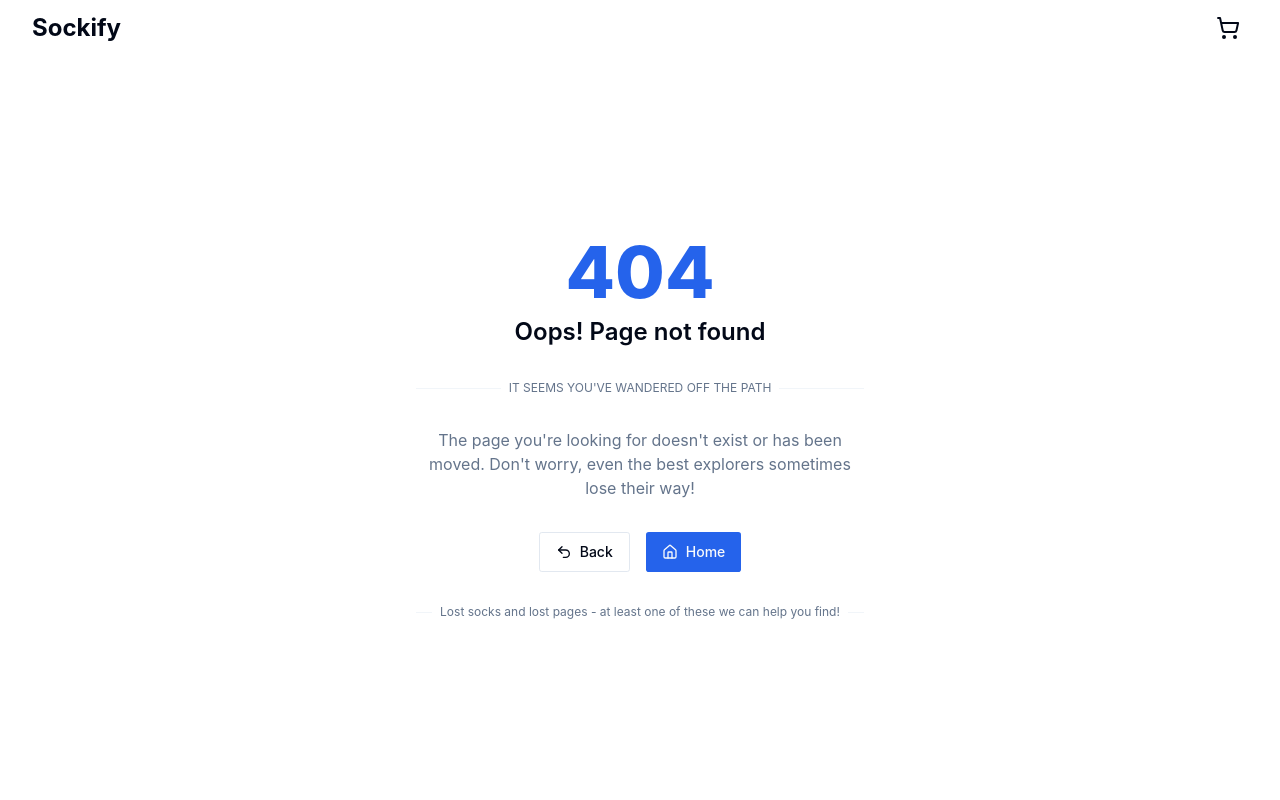
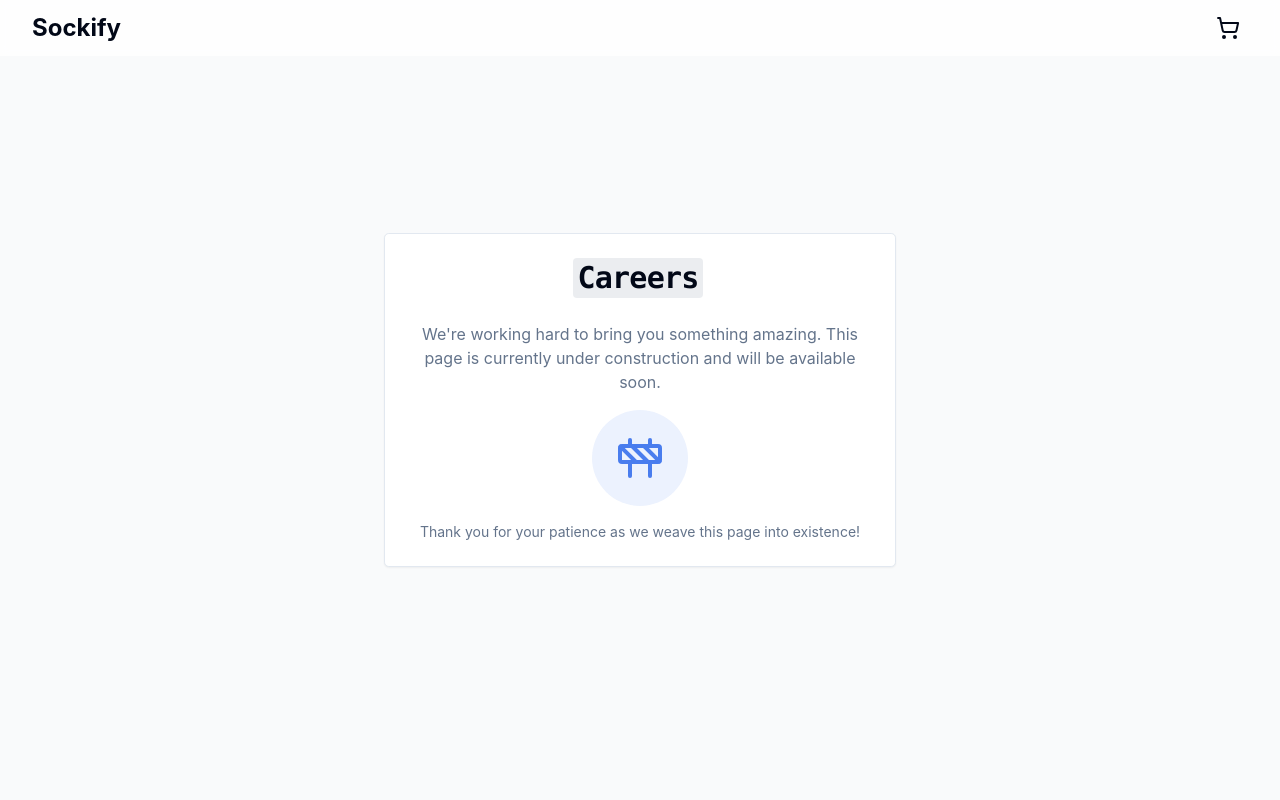
Before and after one commit to sockify/sockify, a React (Vite) app in the folder web-client/: page /careers in a window 1280 px wide. Shown: the top 800 px of the page. Built offline with nearby package versions, Linux system fonts and the light colour scheme.

Commit message:
feat: adds a UnderConstruction component and creates dummy routes

```diff
--- a/web-client/src/components/AdminNavbar.tsx
+++ b/web-client/src/components/AdminNavbar.tsx
@@ -8,7 +8,15 @@ import {
 } from "@/components/ui/dropdown-menu";
 import { useAuth } from "@/context/AuthContext";
 import { PROJECT_GITHUB_URL } from "@/shared/constants";
-import { Cloud, Github, LifeBuoy, LogOut, Settings, User } from "lucide-react";
+import {
+  Cloud,
+  Github,
+  LifeBuoy,
+  LogOut,
+  Settings,
+  User,
+  Users,
+} from "lucide-react";
 import { Link } from "react-router-dom";
 
 import NavLink from "./NavLink";
@@ -53,6 +61,12 @@ export default function AdminNavbar() {
               <DropdownMenuSeparator />
 
               <DropdownMenuItem asChild>
+                <Link to="/admin/team">
+                  <Users className="mr-2 h-4 w-4" />
+                  <span>Team</span>
+                </Link>
+              </DropdownMenuItem>
+              <DropdownMenuItem asChild>
                 <a href={PROJECT_GITHUB_URL} target="_blank">
                   <Github className="mr-2 h-4 w-4" />
                   <span>GitHub</span>
--- a/web-client/src/components/Footer.tsx
+++ b/web-client/src/components/Footer.tsx
@@ -78,17 +78,17 @@ export default function Footer() {
             <h3 className="mb-4 text-lg font-semibold text-white">Company</h3>
             <ul className="space-y-2">
               <li>
-                <Link to="#" className="hover:text-white">
+                <Link to="/about-us" className="hover:text-white">
                   About us
                 </Link>
               </li>
               <li>
-                <Link to="#" className="hover:text-white">
+                <Link to="/careers" className="hover:text-white">
                   Careers
                 </Link>
               </li>
               <li>
-                <Link to="#" className="hover:text-white">
+                <Link to="/support" className="hover:text-white">
                   Support
                 </Link>
               </li>
@@ -136,10 +136,10 @@ export default function Footer() {
         <div className="mt-8 border-t border-gray-300 pt-8 text-center text-sm">
           <p>Sockify &copy; {new Date().getFullYear()}. All rights reserved.</p>
           <div className="mt-2 space-x-4">
-            <Link to="#" className="hover:text-white">
+            <Link to="/privacy-policy" className="hover:text-white">
               Privacy policy
             </Link>
-            <Link to="#" className="hover:text-white">
+            <Link to="/terms-of-service" className="hover:text-white">
               Terms of service
             </Link>
           </div>
--- a/web-client/src/components/NotFound.tsx
+++ b/web-client/src/components/NotFound.tsx
@@ -12,9 +12,7 @@ export default function NotFound() {
   const homePath = isAuthenticated && isAdminPath ? "/admin/home" : "/home";
 
   return (
-    <section
-      className={`flex min-h-[calc(100vh-var(--navbar-height))] items-center justify-center bg-background px-4`}
-    >
+    <section className="flex min-h-[calc(100vh-var(--navbar-height))] items-center justify-center bg-background px-4">
       <div className="w-full max-w-md space-y-8 text-center">
         <header className="space-y-2">
           <h1 className="text-7xl font-extrabold text-primary">404</h1>
--- /dev/null
+++ b/web-client/src/components/UnderConstruction.tsx
@@ -0,0 +1,41 @@
+import { Card, CardContent, CardHeader, CardTitle } from "@/components/ui/card";
+import { Construction } from "lucide-react";
+
+interface UnderConstructionProps {
+  pageName: string;
+}
+
+export default function UnderConstruction({
+  pageName,
+}: UnderConstructionProps) {
+  return (
+    <div className="absolute inset-0 flex h-screen w-screen items-center justify-center bg-gray-50 px-4">
+      <Card className="w-full max-w-lg">
+        <CardHeader>
+          <CardTitle className="flex items-center justify-center text-center text-3xl font-bold">
+            <code className="mr-1 rounded bg-gray-200/75 px-1 py-0.5 font-mono">
+              {pageName}
+            </code>
+          </CardTitle>
+        </CardHeader>
+
+        <CardContent>
+          <div className="space-y-4 text-center">
+            <p className="text-muted-foreground">
+              We're working hard to bring you something amazing. This page is
+              currently under construction and will be available soon.
+            </p>
+            <div className="flex justify-center">
+              <div className="flex h-24 w-24 animate-pulse items-center justify-center rounded-full bg-primary/10">
+                <Construction className="h-12 w-12 text-primary" />
+              </div>
+            </div>
+            <p className="text-sm text-muted-foreground">
+              Thank you for your patience as we weave this page into existence!
+            </p>
+          </div>
+        </CardContent>
+      </Card>
+    </div>
+  );
+}
--- a/web-client/src/main.tsx
+++ b/web-client/src/main.tsx
@@ -7,14 +7,17 @@ import { BrowserRouter, Navigate, Route, Routes } from "react-router-dom";
 
 import AuthProtectedRoutes from "./components/AuthProtectedRoutes";
 import NotFound from "./components/NotFound";
+import UnderConstruction from "./components/UnderConstruction";
 import { TooltipProvider } from "./components/ui/tooltip";
 import { AuthProvider } from "./context/AuthContext";
 import "./index.css";
 import AdminLayout from "./layouts/AdminLayout";
 import RootLayout from "./layouts/RootLayout";
+import CartPage from "./pages/CartPage";
 import HomePage from "./pages/HomePage";
 import AdminInventoryPage from "./pages/admin/AdminInventoryPage";
 import AdminLoginPage from "./pages/admin/AdminLoginPage";
+import AdminOrdersPage from "./pages/admin/AdminOrdersPage";
 
 const queryClient = new QueryClient();
 
@@ -29,6 +32,29 @@ createRoot(document.getElementById("root")!).render(
               <Route path="/" element={<RootLayout />}>
                 <Route index element={<Navigate to="/home" replace />} />
                 <Route path="home" element={<HomePage />} />
+                <Route path="cart" element={<CartPage />} />
+
+                {/* -- Post MVP -- */}
+                <Route
+                  path="about-us"
+                  element={<UnderConstruction pageName="About us" />}
+                />
+                <Route
+                  path="careers"
+                  element={<UnderConstruction pageName="Careers" />}
+                />
+                <Route
+                  path="support"
+                  element={<UnderConstruction pageName="Support" />}
+                />
+                <Route
+                  path="privacy-policy"
+                  element={<UnderConstruction pageName="Privacy policy" />}
+                />
+                <Route
+                  path="terms-of-service"
+                  element={<UnderConstruction pageName="Terms of service" />}
+                />
 
                 <Route path="*" element={<NotFound />} />
               </Route>
@@ -47,6 +73,17 @@ createRoot(document.getElementById("root")!).render(
                     element={<Navigate to="/admin/inventory" replace />}
                   />
                   <Route path="inventory" element={<AdminInventoryPage />} />
+                  <Route path="orders" element={<AdminOrdersPage />} />
+
+                  {/* -- Post MVP -- */}
+                  <Route
+                    path="profile"
+                    element={<UnderConstruction pageName="Profile" />}
+                  />
+                  <Route
+                    path="team"
+                    element={<UnderConstruction pageName="Team" />}
+                  />
 
                   <Route path="*" element={<NotFound />} />
                 </Route>
--- /dev/null
+++ b/web-client/src/pages/CartPage.tsx
@@ -0,0 +1,5 @@
+import UnderConstruction from "@/components/UnderConstruction";
+
+export default function CartPage() {
+  return <UnderConstruction pageName="Cart" />;
+}
--- a/web-client/src/pages/HomePage.tsx
+++ b/web-client/src/pages/HomePage.tsx
@@ -1,3 +1,10 @@
+import UnderConstruction from "@/components/UnderConstruction";
+
 export default function HomePage() {
-  return <>Home page</>;
+  return (
+    <>
+      home
+      <UnderConstruction pageName="Home" />
+    </>
+  );
 }
--- a/web-client/src/pages/admin/AdminInventoryPage.tsx
+++ b/web-client/src/pages/admin/AdminInventoryPage.tsx
@@ -1,37 +1,5 @@
-import { useGetAdmins } from "@/api/admins/queries";
-import { Button } from "@/components/ui/button";
-import { Users } from "lucide-react";
+import UnderConstruction from "@/components/UnderConstruction";
 
 export default function AdminInventoryPage() {
-  const { data, isLoading, error, refetch } = useGetAdmins(25, 0, false);
-
-  return (
-    <>
-      <h1 className="ml-2 mt-8 text-3xl font-bold underline">Inventory</h1>
-      <Button
-        onClick={() => {
-          refetch();
-        }}
-      >
-        <Users className="mr-2 h-4 w-4" />
-        Get admins
-      </Button>
-
-      <ul>
-        {error && <div>Error: {error.message}</div>}
-
-        {isLoading ? (
-          <p>Loading...</p>
-        ) : data && data.items.length > 0 ? (
-          data.items.map((admin) => (
-            <p key={admin.id}>
-              {admin.username} ({admin.id})
-            </p>
-          ))
-        ) : (
-          <p>No admins found.</p>
-        )}
-      </ul>
-    </>
-  );
+  return <UnderConstruction pageName="Inventory" />;
 }
--- /dev/null
+++ b/web-client/src/pages/admin/AdminOrdersPage.tsx
@@ -0,0 +1,5 @@
+import UnderConstruction from "../../components/UnderConstruction";
+
+export default function AdminOrdersPage() {
+  return <UnderConstruction pageName="Orders" />;
+}
```
